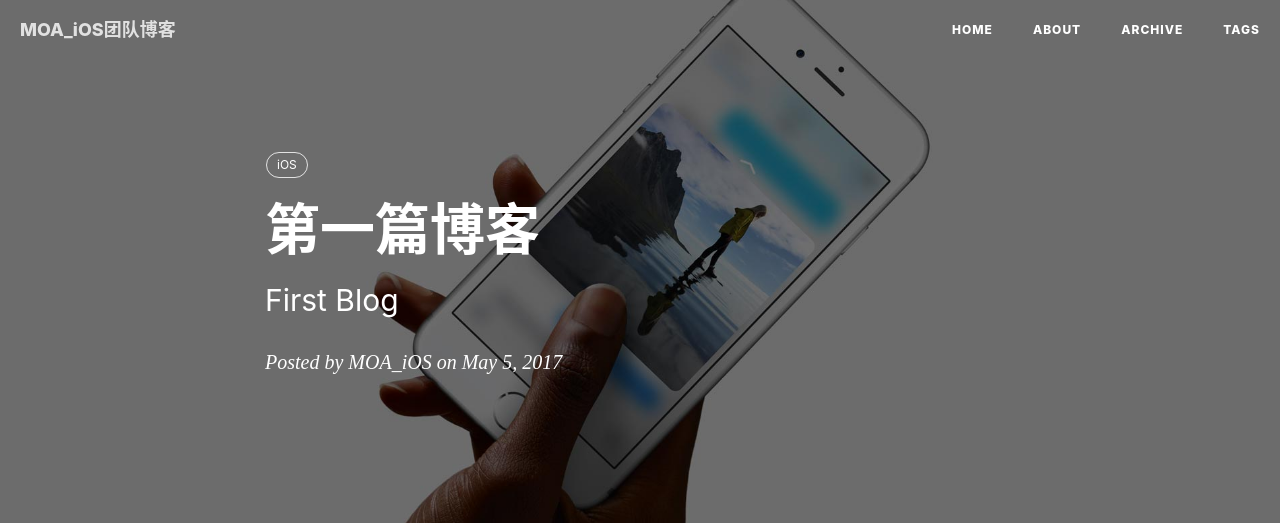
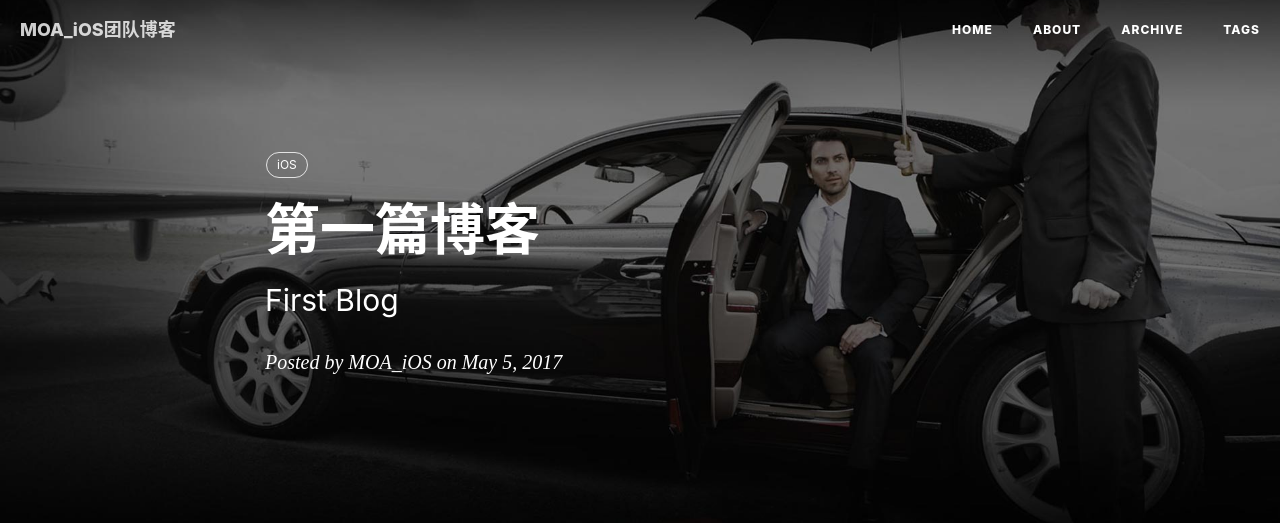
Before and after one commit to MOAiOS/MOAiOS.github.io, a Jekyll site: the page built from _posts/2017-5-5-FirstBlog.markdown, in a window 1280 px wide. Shown: the top 523 px of the page. Built offline with Jekyll 4.4.1, drawn with Linux system fonts in a browser that asks for light colours; nearby versions of some CDN libraries; comment, search, counter and statistics services are not loaded; grey boxes are pictures that could not be loaded.

Commit message:
modify image

```diff
--- a/_posts/2017-5-5-FirstBlog.markdown
+++ b/_posts/2017-5-5-FirstBlog.markdown
@@ -4,7 +4,7 @@
 subtitle:   "First Blog"
 date:       2017-5-5
 author:     "MOA_iOS"
-header-img: "img/post-bg-ios9-web.jpg"
+header-img: "img/post-bg-kuaidi.jpg"
 catalog:    true
 tags:
     - iOS
```
